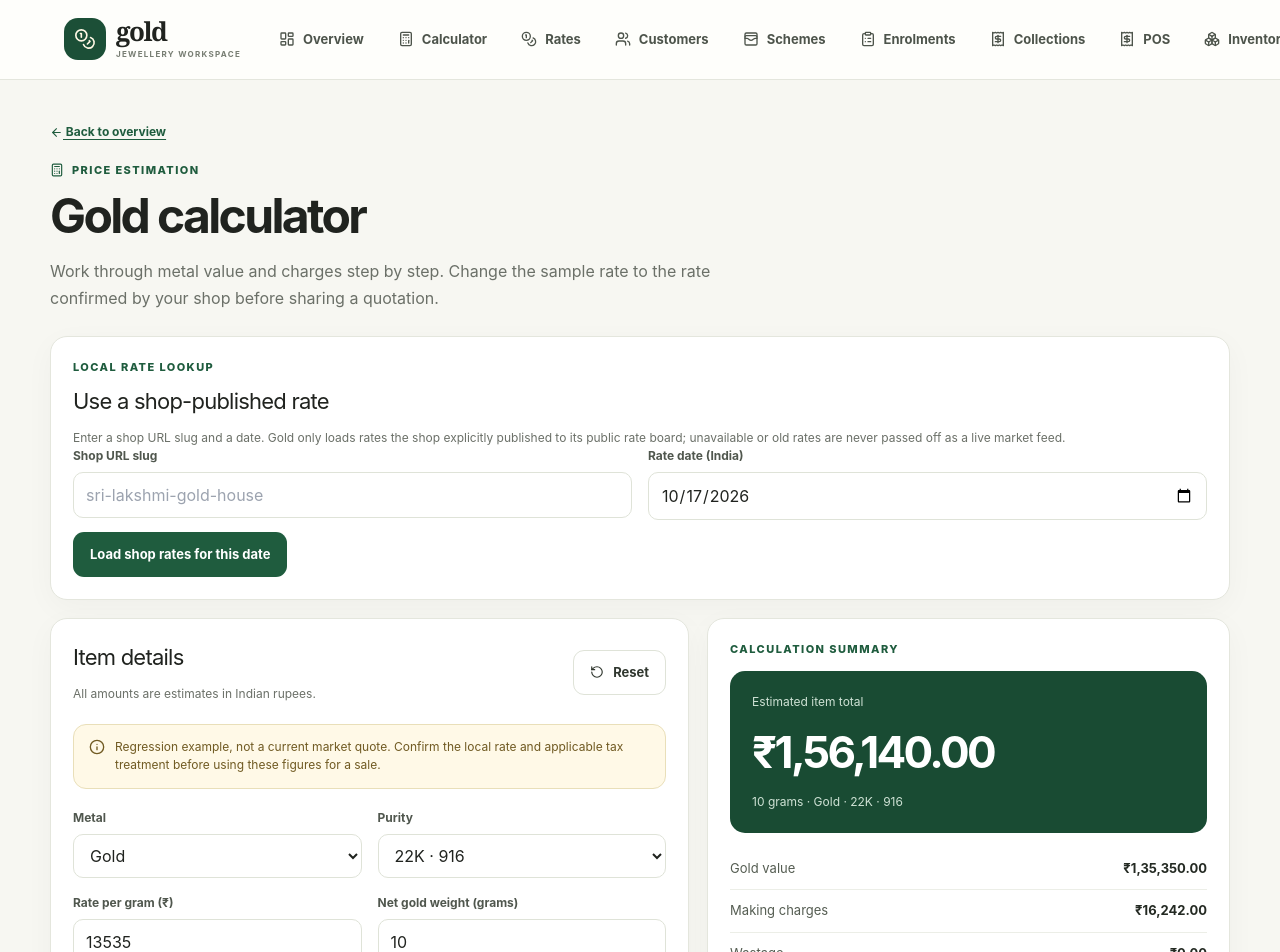
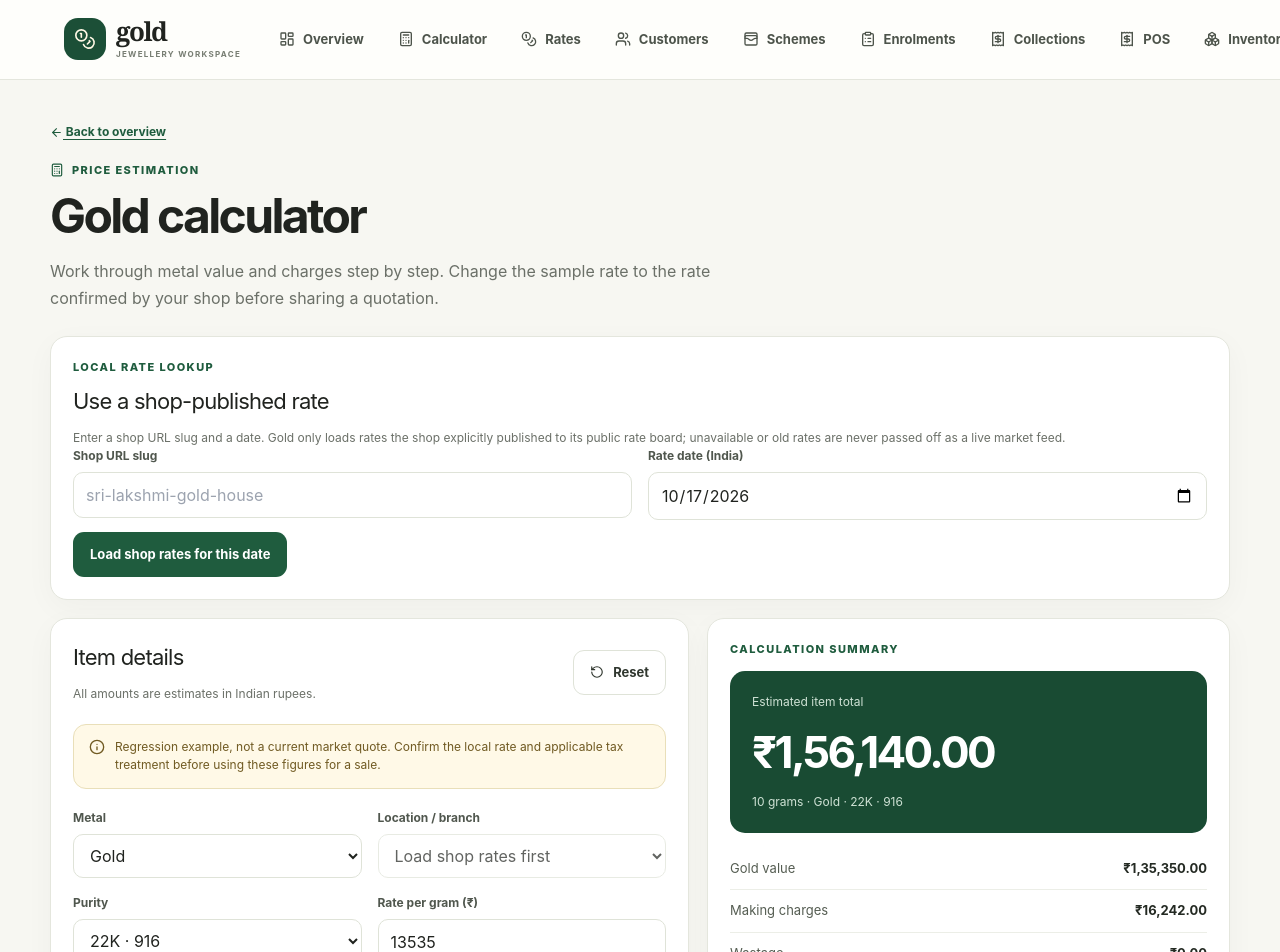
Before and after one commit to cva121997-source/gold, a Next.js app: page /calculator in a window 1280 px wide. Shown: the top 952 px of the page. Built offline with nearby package versions, Linux system fonts and the light colour scheme.

Commit message:
Add branch and locality selection to published rate lookup

```diff
--- a/app/calculator/calculator.tsx
+++ b/app/calculator/calculator.tsx
@@ -11,6 +11,7 @@ type PublicRate = {
   price_per_gram: number | string; source_label: string | null; rate_status: string;
   effective_at: string; is_stale: boolean;
 };
+const locationLabel = (rate: PublicRate) => [rate.branch_name, rate.locality, rate.city, rate.district, rate.state].filter(Boolean).join(" · ") || "Shop-level default";
 const todayInIndia = () => new Intl.DateTimeFormat("en-CA", {
   timeZone: "Asia/Kolkata", year: "numeric", month: "2-digit", day: "2-digit"
 }).format(new Date());
@@ -23,6 +24,7 @@ export default function GoldCalculator() {
   const [rate, setRate] = useState("13535");
   const [shopSlug, setShopSlug] = useState("");
   const [rateDate, setRateDate] = useState(todayInIndia);
+  const [rateLocation, setRateLocation] = useState("");
   const [publishedRates, setPublishedRates] = useState<PublicRate[]>([]);
   const [loadedShop, setLoadedShop] = useState<PublicRate | null>(null);
   const [rateLoading, setRateLoading] = useState(false);
@@ -44,11 +46,15 @@ export default function GoldCalculator() {
     publishedRates.forEach((item) => unique.set(item.metal_code, item.metal_name));
     return Array.from(unique.entries()).map(([code, name]) => ({ code, name }));
   }, [publishedRates]);
+  const availableLocations = useMemo(() => Array.from(new Set(publishedRates.map(locationLabel))), [publishedRates]);
   const availablePurities = useMemo(() => {
     if (!publishedRates.length) return ["24K · 999", "22K · 916", "18K · 750"];
-    return Array.from(new Set(publishedRates.filter((item) => item.metal_code === metal).map((item) => item.purity_label)));
-  }, [publishedRates, metal]);
-  const selectedPublishedRate = publishedRates.find((item) => item.metal_code === metal && item.purity_label === purity) ?? null;
+    return Array.from(new Set(publishedRates.filter((item) => item.metal_code === metal && (!rateLocation || locationLabel(item) === rateLocation)).map((item) => item.purity_label)));
+  }, [publishedRates, metal, rateLocation]);
+  const selectedPublishedRate = publishedRates.find((item) => item.metal_code === metal && item.purity_label === purity && (!rateLocation || locationLabel(item) === rateLocation))
+    ?? publishedRates.find((item) => item.metal_code === metal && item.purity_label === purity)
+    ?? null;
+  const usingPublishedRate = !!selectedPublishedRate && String(selectedPublishedRate.price_per_gram) === String(rate);
 
   async function loadPublishedRates(event: FormEvent<HTMLFormElement>) {
     event.preventDefault();
@@ -65,6 +71,10 @@ export default function GoldCalculator() {
         setRateError("Published rates could not be loaded. Check the shop slug, public rate settings and the historical-rate migration.");
         setPublishedRates([]);
         setLoadedShop(null);
+        setRateLocation("");
+        setMetal("gold");
+        setPurity("22K · 916");
+        setRate("13535");
         return;
       }
       const rows = (data ?? []) as PublicRate[];
@@ -72,12 +82,17 @@ export default function GoldCalculator() {
         setRateError("No public rate has been published for this shop on or before the selected date. The calculator will remain on its clearly labelled sample rate.");
         setPublishedRates([]);
         setLoadedShop(null);
+        setRateLocation("");
+        setMetal("gold");
+        setPurity("22K · 916");
+        setRate("13535");
         return;
       }
       setPublishedRates(rows);
       const preferred = rows.find((item) => item.metal_code === "gold" && item.purity_code === "22K") ?? rows.find((item) => item.metal_code === "gold") ?? rows[0];
       setMetal(preferred.metal_code);
       setPurity(preferred.purity_label);
+      setRateLocation(locationLabel(preferred));
       setRate(String(preferred.price_per_gram));
       setLoadedShop(preferred);
       const location = [preferred.locality, preferred.city, preferred.district, preferred.state].filter(Boolean).join(", ");
@@ -91,8 +106,10 @@ export default function GoldCalculator() {
 
   function chooseMetal(next: string) {
     setMetal(next);
-    const nextRate = publishedRates.find((item) => item.metal_code === next);
+    const nextRate = publishedRates.find((item) => item.metal_code === next && (!rateLocation || locationLabel(item) === rateLocation))
+      ?? publishedRates.find((item) => item.metal_code === next);
     if (nextRate) {
+      setRateLocation(locationLabel(nextRate));
       setPurity(nextRate.purity_label);
       setRate(String(nextRate.price_per_gram));
       setLoadedShop(nextRate);
@@ -105,10 +122,25 @@ export default function GoldCalculator() {
     }
   }
 
+  function chooseLocation(next: string) {
+    setRateLocation(next);
+    const selected = publishedRates.find((item) => locationLabel(item) === next && item.metal_code === metal && item.purity_label === purity)
+      ?? publishedRates.find((item) => locationLabel(item) === next && item.metal_code === metal)
+      ?? publishedRates.find((item) => locationLabel(item) === next);
+    if (selected) {
+      setMetal(selected.metal_code);
+      setPurity(selected.purity_label);
+      setRate(String(selected.price_per_gram));
+      setLoadedShop(selected);
+    }
+  }
+
   function choosePurity(next: string) {
     setPurity(next);
-    const selected = publishedRates.find((item) => item.metal_code === metal && item.purity_label === next);
+    const selected = publishedRates.find((item) => item.metal_code === metal && item.purity_label === next && (!rateLocation || locationLabel(item) === rateLocation))
+      ?? publishedRates.find((item) => item.metal_code === metal && item.purity_label === next);
     if (selected) {
+      setRateLocation(locationLabel(selected));
       setRate(String(selected.price_per_gram));
       setLoadedShop(selected);
     } else if (!publishedRates.length) {
@@ -125,7 +157,7 @@ export default function GoldCalculator() {
   function reset() {
     setPurity("22K · 916"); setMetal("gold"); setRate("13535"); setWeight("10"); setMakingMode("percent"); setMakingInput("12");
     setWastagePercent("0"); setOtherCharges("0"); setDiscount("0"); setGstEnabled(true); setGstPercent("3"); setBudget("156140");
-    setShopSlug(""); setRateDate(todayInIndia()); setPublishedRates([]); setLoadedShop(null); setRateError(""); setRateNotice("");
+    setShopSlug(""); setRateDate(todayInIndia()); setRateLocation(""); setPublishedRates([]); setLoadedShop(null); setRateError(""); setRateNotice("");
   }
 
   return <div style={{ display: "grid", gap: 18 }}>
@@ -153,9 +185,9 @@ export default function GoldCalculator() {
         <div><h2>Item details</h2><p className="small muted" style={{ marginBottom: 0 }}>All amounts are estimates in Indian rupees.</p></div>
         <button className="btn btn-secondary" type="button" onClick={reset}><RotateCcw size={14} /> Reset</button>
       </div>
-      <div className="notice" style={{ marginBottom: 20 }}><Info size={16} style={{ flexShrink: 0, marginTop: 1 }} /><span>Regression example, not a current market quote. Confirm the local rate and applicable tax treatment before using these figures for a sale.</span></div>
+      <div className="notice" style={{ marginBottom: 20 }}><Info size={16} style={{ flexShrink: 0, marginTop: 1 }} /><span>{usingPublishedRate ? "Using the shop-published rate selected above. Verify the source and freshness before relying on the estimate." : publishedRates.length ? "The rate per gram has been manually overridden; the displayed published source is not the rate currently used." : "Regression example, not a current market quote. Confirm the local rate and applicable tax treatment before using these figures for a sale."}</span></div>
       <div className="form-grid">
-        <div className="field"><label htmlFor="metal">Metal</label><select id="metal" value={metal} onChange={(e) => chooseMetal(e.target.value)}>{availableMetals.map((item) => <option key={item.code} value={item.code}>{item.name}</option>)}</select></div><div className="field"><label htmlFor="purity">Purity</label><select id="purity" value={purity} onChange={(e) => choosePurity(e.target.value)}>{availablePurities.map((item) => <option key={item} value={item}>{item}</option>)}</select></div>
+        <div className="field"><label htmlFor="metal">Metal</label><select id="metal" value={metal} onChange={(e) => chooseMetal(e.target.value)}>{availableMetals.map((item) => <option key={item.code} value={item.code}>{item.name}</option>)}</select></div><div className="field"><label htmlFor="location">Location / branch</label><select id="location" value={rateLocation} onChange={(e) => chooseLocation(e.target.value)} disabled={!publishedRates.length}>{availableLocations.length ? availableLocations.map((item) => <option key={item} value={item}>{item}</option>) : <option value="">Load shop rates first</option>}</select></div><div className="field"><label htmlFor="purity">Purity</label><select id="purity" value={purity} onChange={(e) => choosePurity(e.target.value)}>{availablePurities.map((item) => <option key={item} value={item}>{item}</option>)}</select></div>
         <div className="field"><label htmlFor="rate">Rate per gram (₹)</label><input id="rate" type="number" min="0" step="0.01" value={rate} onChange={(e) => setRate(e.target.value)} /></div>
         <div className="field"><label htmlFor="weight">Net gold weight (grams)</label><input id="weight" type="number" min="0" step="0.001" value={weight} onChange={(e) => setWeight(e.target.value)} /></div>
         <div className="field"><label htmlFor="makingMode">Making charge method</label><select id="makingMode" value={makingMode} onChange={(e) => setMakingMode(e.target.value as MakingMode)}><option value="percent">Percentage of gold value</option><option value="fixed">Fixed amount per item</option><option value="perGram">Amount per gram</option></select></div>
```
